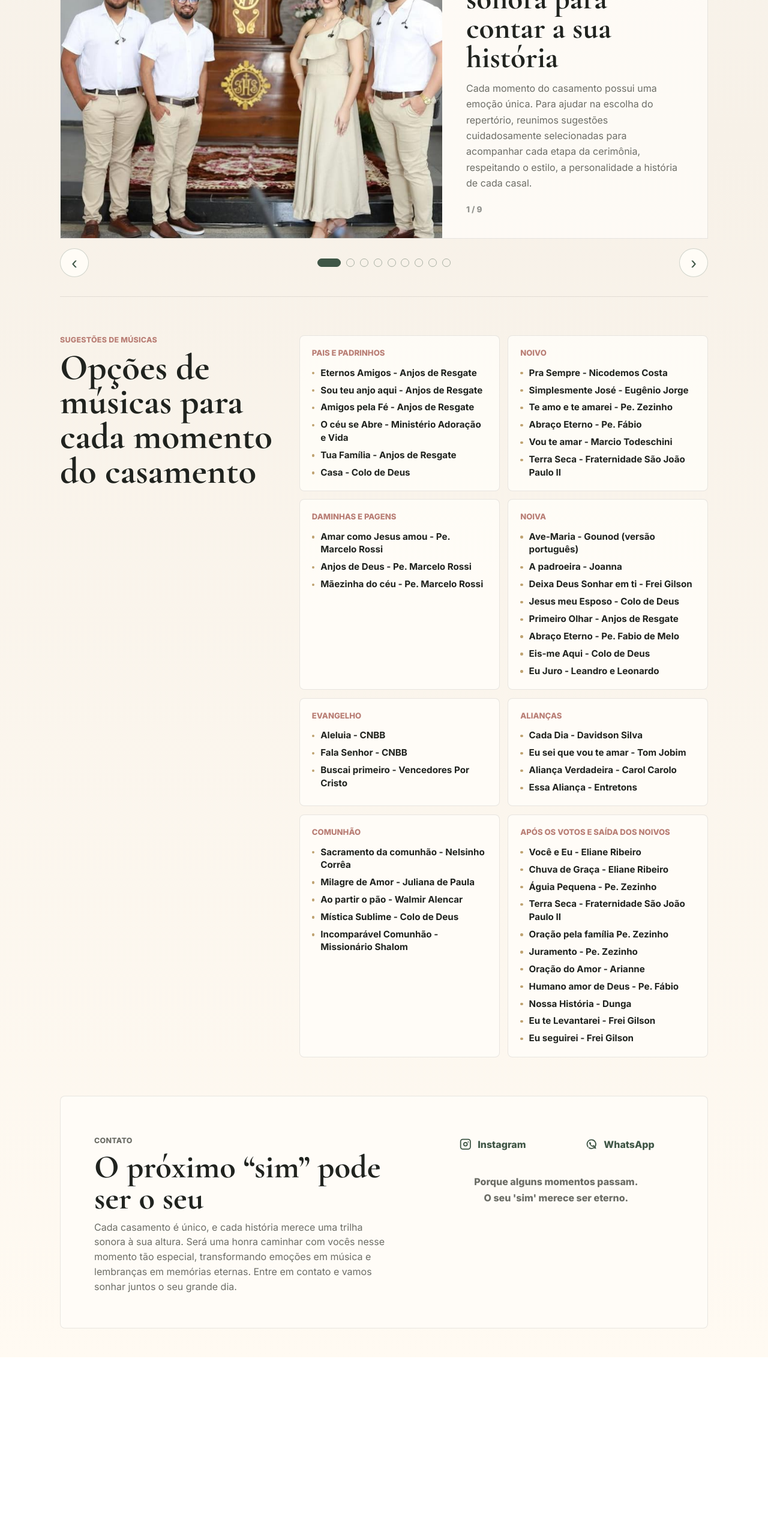
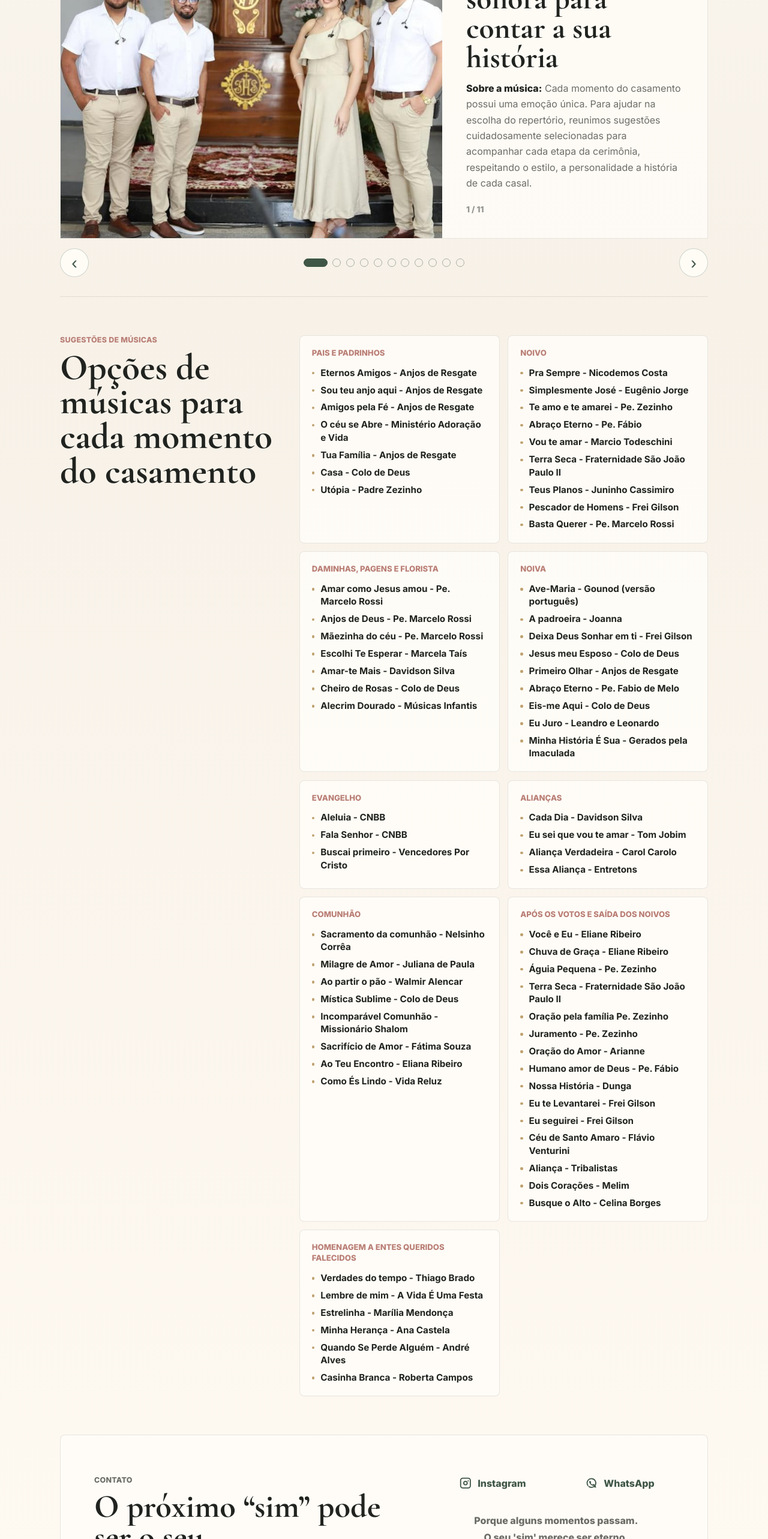
Before and after one commit to tsm77/quatro-vozes-frontend, an Angular app: page / in a window 1280 px wide. Shown: the part 1980-4546 px from the top of the page at 60% size. Before the commit the page ends 4243 px from the top, so only its background shows below. Built offline with nearby package versions, Linux system fonts and the light colour scheme.

Commit message:
feat: adicionado novas musicas na galeria e sugestões

```diff
--- a/src/app/app.html
+++ b/src/app/app.html
@@ -91,7 +91,10 @@
         <div class="gallery-copy">
           <span>{{ activeGalleryItem.label }}</span>
           <h3>{{ activeGalleryItem.title }}</h3>
-          <p>{{ activeGalleryItem.description }}</p>
+          <p class="gallery-description">
+            <strong>Sobre a m&uacute;sica:</strong>
+            {{ activeGalleryItem.description }}
+          </p>
           <small>{{ activeGalleryIndex + 1 }} / {{ galleryItems.length }}</small>
         </div>
       </article>
--- a/src/app/app.scss
+++ b/src/app/app.scss
@@ -319,6 +319,11 @@ video {
     margin-top: 0.85rem;
     color: $muted;
     line-height: 1.65;
+  }
+
+  .gallery-description strong {
+    color: $ink;
+    font-weight: 800;
   }
 
   small {
--- a/src/app/app.ts
+++ b/src/app/app.ts
@@ -33,6 +33,26 @@ export class App {
     },
     {
       type: 'video',
+      src: 'https://pub-b969b589296345dd9cc3a0018f9d0ff7.r2.dev/O-CEU-SE-ABRE-MINISTERIO-ADORACAO-E-VIDA.mp4',
+      poster: '/assets/foto_oficial.jpeg',
+      alt: 'Video do grupo Quatro Vozes Um Sim cantando O Céu se Abre',
+      label: 'Entrada dos padrinhos',
+      title: 'O Céu se Abre',
+      description:
+        'Ao som de "O Céu se Abre", do Ministério Adoração e Vida, a entrada dos padrinhos ganha um clima de alegria, amizade e gratidão. A música celebra as pessoas que caminham ao lado do casal e ajudam a tornar esse dia ainda mais especial.',
+    },
+    {
+      type: 'video',
+      src: 'https://pub-b969b589296345dd9cc3a0018f9d0ff7.r2.dev/MAEZINHA-DO-CEU-PADRE-MARCELO-ROSSI.mp4',
+      poster: '/assets/foto_oficial.jpeg',
+      alt: 'Video do grupo Quatro Vozes Um Sim cantando Mãezinha do Céu',
+      label: 'Entrada dos pajens e daminhas',
+      title: 'Mãezinha do Céu',
+      description:
+        'Ao som de "Mãezinha do Céu", de Padre Marcelo Rossi, a entrada dos pajens e daminhas ganha ternura, pureza e alegria. A canção traz a delicadeza das crianças para a celebração e recorda o cuidado amoroso de Maria com cada família.',
+    },
+    {
+      type: 'video',
       src: 'https://pub-b969b589296345dd9cc3a0018f9d0ff7.r2.dev/CASA-COLO-DE-DEUS.mp4',
       poster: '/assets/foto_oficial.jpeg',
       alt: 'Video do grupo Quatro Vozes Um Sim cantando Casa',
@@ -50,16 +70,6 @@ export class App {
       title: 'Terra Seca',
       description:
         'Ao som de "Terra Seca", este momento expressa a sede profunda do coração humano pelo amor de Deus. Uma canção que transforma a aridez em esperança e revela que, quando confiamos no Senhor, até os desertos podem florescer.',
-    },
-    {
-      type: 'video',
-      src: 'https://pub-b969b589296345dd9cc3a0018f9d0ff7.r2.dev/EU-JURO-LEANDRO-E-LEONARDO.mp4',
-      poster: '/assets/foto_oficial.jpeg',
-      alt: 'Video do grupo Quatro Vozes Um Sim cantando Eu Juro',
-      label: 'Entrada da Noiva',
-      title: 'Eu Juro',
-      description:
-        'Registro em vídeo ao som de "Eu Juro", de Leandro & Leonardo, marcando um dos momentos mais emocionantes da celebração. Uma canção que expressa a beleza das promessas feitas diante do amor, da cumplicidade e da decisão de construir uma vida a dois.',
     },
     {
       type: 'video',
@@ -103,6 +113,16 @@ export class App {
     },
     {
       type: 'video',
+      src: 'https://pub-b969b589296345dd9cc3a0018f9d0ff7.r2.dev/JESUS-MEU-ESPOSO-COLO-DE-DEUS.mp4',
+      poster: '/assets/foto_oficial.jpeg',
+      alt: 'Video do grupo Quatro Vozes Um Sim cantando Jesus Meu Esposo',
+      label: 'Entrada da Noiva',
+      title: 'Jesus Meu Esposo',
+      description:
+        'Ao som de "Jesus Meu Esposo", do Colo de Deus, este momento expressa a entrega, a f\u00e9 e o amor de quem escolhe caminhar com Cristo. Uma can\u00e7\u00e3o de profunda intimidade e esperan\u00e7a, que combina com a emo\u00e7\u00e3o da entrada da noiva e com o in\u00edcio de uma nova hist\u00f3ria.',
+    },
+    {
+      type: 'video',
       src: 'https://pub-b969b589296345dd9cc3a0018f9d0ff7.r2.dev/CHUVA-DE-GRACA-ELIANE-RIBEIRO.mp4',
       poster: '/assets/foto_oficial.jpeg',
       alt: 'Video do grupo Quatro Vozes Um Sim cantando Chuva de graça',
@@ -123,6 +143,7 @@ export class App {
         'O céu se Abre - Ministério Adoração e Vida',
         'Tua Família - Anjos de Resgate',
         'Casa - Colo de Deus',
+        'Utópia - Padre Zezinho',
       ],
     },
     {
@@ -134,14 +155,21 @@ export class App {
         'Abraço Eterno - Pe. Fábio',
         'Vou te amar - Marcio Todeschini',
         'Terra Seca - Fraternidade São João Paulo II ',
+        'Teus Planos - Juninho Cassimiro',
+        'Pescador de Homens - Frei Gilson',
+        'Basta Querer - Pe. Marcelo Rossi',
       ],
     },
     {
-      moment: 'Daminhas e Pagens',
+      moment: 'Daminhas, Pagens e Florista',
       songs: [
         'Amar como Jesus amou - Pe. Marcelo Rossi',
         'Anjos de Deus - Pe. Marcelo Rossi',
         'Mãezinha do céu - Pe. Marcelo Rossi',
+        'Escolhi Te Esperar - Marcela Taís',
+        'Amar-te Mais - Davidson Silva',
+        'Cheiro de Rosas - Colo de Deus',
+        'Alecrim Dourado - Músicas Infantis',
       ],
     },
     {
@@ -155,6 +183,7 @@ export class App {
         'Abraço Eterno - Pe. Fabio de Melo',
         'Eis-me Aqui - Colo de Deus',
         'Eu Juro - Leandro e Leonardo',
+        'Minha História É Sua - Gerados pela Imaculada',
       ],
     },
     {
@@ -178,6 +207,9 @@ export class App {
         'Ao partir o pão - Walmir Alencar',
         'Mística Sublime - Colo de Deus',
         'Incomparável Comunhão - Missionário Shalom',
+        'Sacrifício de Amor - Fátima Souza',
+        'Ao Teu Encontro - Eliana Ribeiro',
+        'Como És Lindo - Vida Reluz',
       ],
     },
     {
@@ -194,6 +226,21 @@ export class App {
         'Nossa História - Dunga',
         'Eu te Levantarei - Frei Gilson',
         'Eu seguirei - Frei Gilson',
+        'Céu de Santo Amaro - Flávio Venturini',
+        'Aliança - Tribalistas',
+        'Dois Corações - Melim',
+        'Busque o Alto - Celina Borges',
+      ],
+    },
+    {
+      moment: 'Homenagem a entes queridos falecidos',
+      songs: [
+        'Verdades do tempo - Thiago Brado',
+        'Lembre de mim - A Vida É Uma Festa',
+        'Estrelinha - Marília Mendonça',
+        'Minha Herança - Ana Castela',
+        'Quando Se Perde Alguém - André Alves',
+        'Casinha Branca - Roberta Campos',
       ],
     },
   ];
```
Also changed, not shown: 1 other file (tests, documents, lock files or other folders).
